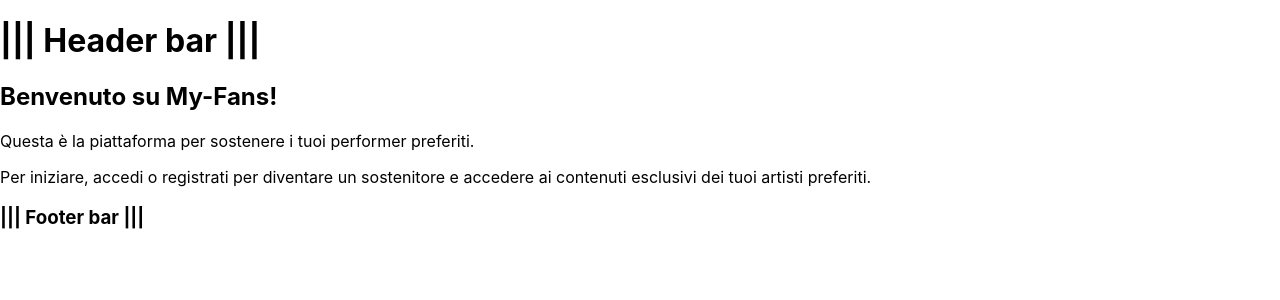
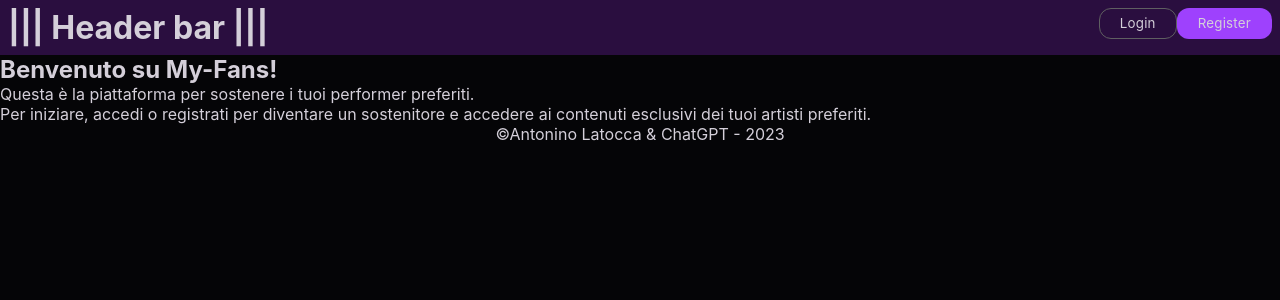
Before and after one commit to antoninolatocca/my-fans, a React (Create React App) app: page / in a window 1280 px wide. Shown: the top 300 px of the page. Built offline with nearby package versions, Linux system fonts and the light colour scheme.

Commit message:
Minimal style

```diff
--- a/src/App.css
+++ b/src/App.css
@@ -1,38 +1,106 @@
-.App {
+/* Impostazioni di base */
+
+*{
+  margin: 0;
+  padding: 0;
+  box-sizing: border-box;
+}
+
+body {
+  background-color: #050507;
+  color: #D4CFD9;
+}
+
+.text-center {
   text-align: center;
 }
 
-.App-logo {
-  height: 40vmin;
-  pointer-events: none;
+/* Header bar */
+.header {
+  background-color: #2A0E3F;
+  margin: 0;
+  width: 100%;
+  padding: 0.5rem;
+  display: flex;
+  justify-content: space-between;
+  box-sizing: border-box;
 }
 
-@media (prefers-reduced-motion: no-preference) {
-  .App-logo {
-    animation: App-logo-spin infinite 20s linear;
-  }
+.footer {
+  background-color: #050506;
+  margin: 0;
+  width: 100%;
+  padding: 1rem 0.5rem;
+  display: flex;
+  justify-content: space-between;
+  box-sizing: border-box;
 }
 
-.App-header {
-  background-color: #282c34;
-  min-height: 100vh;
-  display: flex;
-  flex-direction: column;
-  align-items: center;
-  justify-content: center;
-  font-size: calc(10px + 2vmin);
-  color: white;
+/* Input form */
+input, textarea {
+  background-color: #402752;
+  color: #D4CFD9;
+  border-width: 0px;
+  border-radius: 4px;
+  font-size: 120%;
+  margin: 0.5rem 0;
+  padding: 0.25rem;
+  color: #ccc;
 }
 
-.App-link {
-  color: #61dafb;
+/* Bottoni */
+
+button {
+  align-items: center;
+  border: 1px solid transparent;
+  border-radius: 12px;
+  cursor: pointer;
+  display: inline-flex;
+  font-family: inherit;
+  font-weight: 400;
+  justify-content: center;
+  outline: 0;
+  overflow: hidden;
+  padding: 0 20px;
+  text-align: center;
+  text-decoration: none;
+  text-overflow: ellipsis;
+  touch-action: manipulation;
+  vertical-align: middle;
+  white-space: nowrap;
+  -webkit-user-select: none;
+  user-select: none;
+  letter-spacing: .013rem;
+  line-height: 1.813rem;
 }
 
-@keyframes App-logo-spin {
-  from {
-    transform: rotate(0deg);
-  }
-  to {
-    transform: rotate(360deg);
-  }
+.dark-button {
+  background-color: #2A0E3F;
+  color: #D4CFD9;
+  border: 1px solid #5F5F61;
 }
+
+.light-button {
+  background-color: #9E41FD;
+  color: #D4CFD9;
+}
+
+.auth-form-container {
+  background-color: #2A0E3F;
+  color: #D4CFD9;
+  border: 1px solid #5F5F61;
+  border-radius: 12px;
+  padding: 1rem;
+  margin: 2.5rem auto;
+  width: 30%;
+}
+
+.form-gruop {
+  width: 100%;
+
+}
+
+label, input, textarea {
+  display: blocK;
+  width: 100%;
+}
--- a/src/App.js
+++ b/src/App.js
@@ -1,4 +1,5 @@
 import React from 'react';
+import "./App.css";
 import { BrowserRouter as Router, Route, Routes } from 'react-router-dom';
 import { useDispatch } from 'react-redux';
 import Header from './components/Header';
--- a/src/components/Footer.js
+++ b/src/components/Footer.js
@@ -3,7 +3,7 @@ import React from 'react';
 function Footer() {
   return (
     <footer>
-      <h3>||| Footer bar |||</h3>
+      <p className='text-center'>©Antonino Latocca & ChatGPT - 2023</p>
     </footer>
   );
 }
--- a/src/components/Header.js
+++ b/src/components/Header.js
@@ -2,8 +2,12 @@ import React from 'react';
 
 function Header() {
   return (
-    <header>
+    <header className='header'>
       <h1>||| Header bar |||</h1>
+      <div>
+        <button className='dark-button'>Login</button>
+        <button className='light-button'>Register</button>
+      </div>
     </header>
   );
 }
--- a/src/components/LoginForm.js
+++ b/src/components/LoginForm.js
@@ -15,10 +15,11 @@ const LoginForm = () => {
   };
 
   return (
+    <div className="container auth-form-container">
       <form onSubmit={handleSubmit}>
-      <h2>Login</h2>
+        <h2 className="text-center">Login</h2>
         <div>
-        <label htmlFor="username">Username:</label>
+          <label htmlFor="username">Username</label>
           <input
             type="text"
             id="username"
@@ -27,7 +28,7 @@ const LoginForm = () => {
           />
         </div>
         <div>
-        <label htmlFor="password">Password:</label>
+          <label htmlFor="password">Password</label>
           <input
             type="password"
             id="password"
@@ -35,8 +36,11 @@ const LoginForm = () => {
             onChange={(event) => setPassword(event.target.value)}
           />
         </div>
-      <button type="submit">Submit</button>
+        <button type="submit" className="dark-button">
+          Accedi
+        </button>
       </form>
+    </div>
   );
 };
 
--- a/src/components/RegisterForm.js
+++ b/src/components/RegisterForm.js
@@ -28,8 +28,9 @@ const RegisterForm = () => {
   };
 
   return (
-    <div className="container">
+    <div className="container auth-form-container">
       <form onSubmit={e => onSubmit(e)}>
+        <h2 className='text-center'>Registration</h2>
         <div className="form-group">
           <label>Email</label>
           <input
@@ -86,7 +87,7 @@ const RegisterForm = () => {
             required
           />
         </div>
-        <button type="submit" className="btn btn-primary">
+        <button type="submit" className="dark-button">
           Register
         </button>
       </form>
```
Lines whose indentation alone changed are shown as unchanged.
